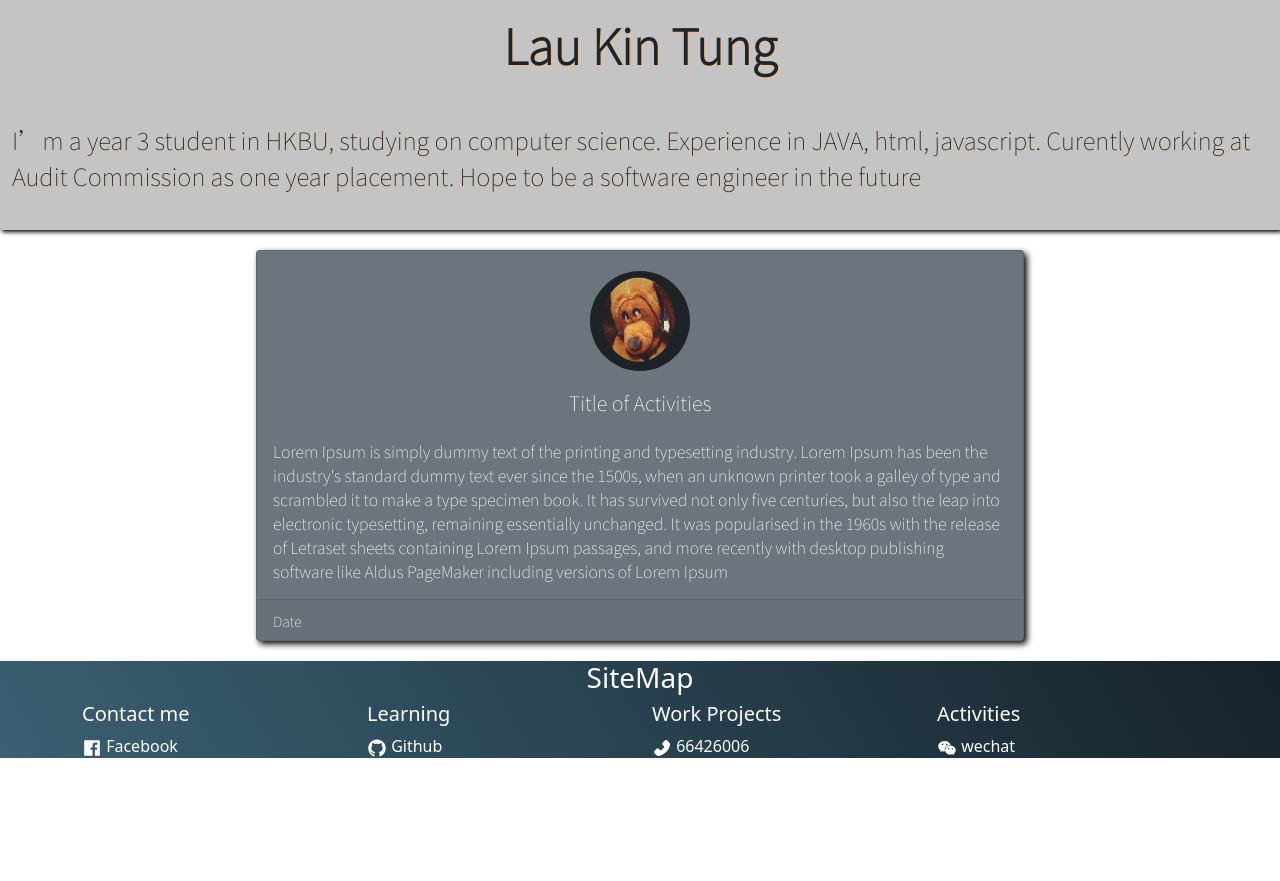
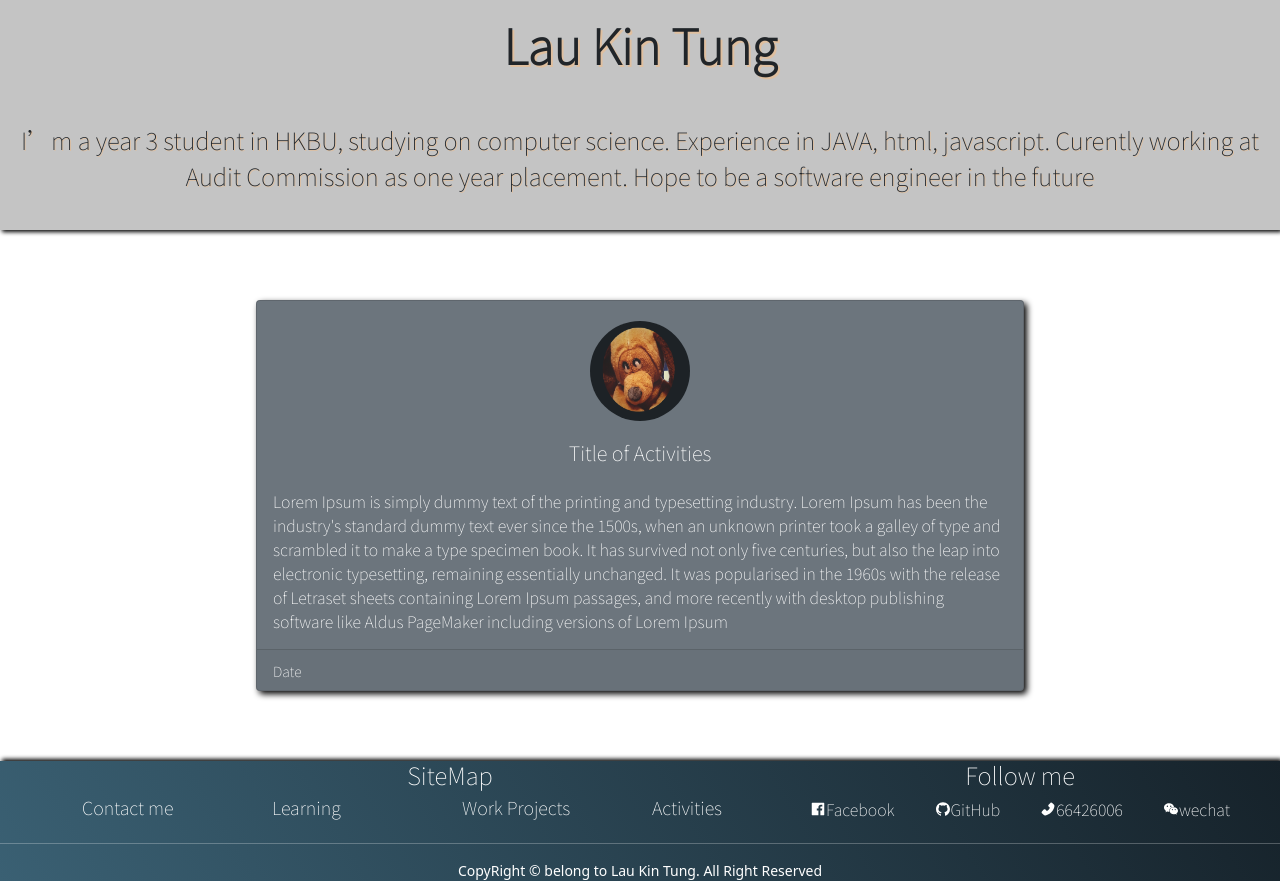
Before and after one commit to lunatoys123/portfolio_website, a React (Create React App) app: page / in a window 1280 px wide. Shown: the part 200-1081 px from the top of the page. Before the commit the page ends 958 px from the top, so only its background shows below. Built offline with nearby package versions, Linux system fonts and the light colour scheme.

Commit message:
Finish Initial Design and try to add data

```diff
--- a/src/Components/Footer/Footer.style.js
+++ b/src/Components/Footer/Footer.style.js
@@ -4,6 +4,41 @@ export const Wrapper = styled.div`
   background: linear-gradient(59deg, #3a6073, #16222a);
   color: white;
   height: 100%;
+  filter: drop-shadow(2px -2px 2px black);
 `;
 
-export const center = styled.div``;
+export const CopyRight = styled.div`
+  width: 100%;
+  height: 100%;
+  display: flex;
+  justify-content: center;
+  align-items: center;
+`;
+
+export const Title = styled.h3`
+  text-align: center;
+  font-weight: normal;
+  font-family: "Noto Sans TC", sans-serif;
+  font-size: 24px;
+`;
+
+export const SiteMap = styled.h5`
+  font-weight: normal;
+  font-family: "Noto Sans TC", sans-serif;
+  font-size: 18px;
+`;
+
+export const Follow = styled.div`
+  display: flex;
+  justify-content: center;
+  align-items: center;
+  padding: 0px 20px;
+  font-weight: normal;
+  font-family: "Noto Sans TC", sans-serif;
+`;
+
+export const FollowLayout = styled.div`
+  display: flex;
+  justify-content: center;
+  align-items: center;
+`;
--- a/src/Components/Footer/index.js
+++ b/src/Components/Footer/index.js
@@ -1,27 +1,73 @@
 import React from "react";
-import { Wrapper } from "./Footer.style";
+import {
+  Wrapper,
+  CopyRight,
+  Title,
+  SiteMap,
+  Follow,
+  FollowLayout,
+} from "./Footer.style";
 import { Container, Row, Col } from "react-bootstrap";
-import { AiFillFacebook, AiFillGithub, AiFillPhone, AiFillWechat } from "react-icons/ai";
+import {
+  AiFillFacebook,
+  AiFillGithub,
+  AiFillPhone,
+  AiFillWechat,
+} from "react-icons/ai";
 const Footer = () => {
   return (
     <Wrapper>
       <Container>
         <Row>
-            <Col><h3 align="center">SiteMap</h3></Col>
+          <Col sm={8}>
+            <Title>SiteMap</Title>
+          </Col>
+          <Col sm={4}>
+            <Title>Follow me</Title>
+          </Col>
         </Row>
         <Row>
-          <Col><h5>Contact me</h5></Col>
-          <Col><h5>Learning</h5></Col>
-          <Col><h5>Work Projects</h5></Col>
-          <Col><h5>Activities</h5></Col>
-        </Row>
-        <Row>
-            <Col><AiFillFacebook size={20} /> Facebook</Col>
-            <Col><AiFillGithub size={20} /> Github</Col>
-            <Col><AiFillPhone size={20} /> 66426006</Col>
-            <Col><AiFillWechat size={20} /> wechat</Col>
+          <Col sm={2}>
+            <SiteMap>Contact me</SiteMap>
+          </Col>
+          <Col sm={2}>
+            <SiteMap>Learning</SiteMap>
+          </Col>
+          <Col sm={2}>
+            <SiteMap>Work Projects</SiteMap>
+          </Col>
+          <Col sm={2}>
+            <SiteMap>Activities</SiteMap>
+          </Col>
+          <Col sm={4}>
+            <FollowLayout>
+              <Follow>
+                <AiFillFacebook />
+                Facebook
+              </Follow>
+              <Follow>
+                <AiFillGithub />
+                GitHub
+              </Follow>
+              <Follow>
+                <AiFillPhone />
+                66426006
+              </Follow>
+              <Follow>
+                <AiFillWechat />
+                wechat
+              </Follow>
+            </FollowLayout>
+          </Col>
         </Row>
       </Container>
+      <hr />
+      <CopyRight>
+        <small>
+          CopyRight <span>&copy;</span> belong to Lau Kin Tung. All Right
+          Reserved
+        </small>
+      </CopyRight>
     </Wrapper>
   );
 };
--- a/src/Components/Header/index.js
+++ b/src/Components/Header/index.js
@@ -2,7 +2,6 @@ import React from "react";
 import Container from "react-bootstrap/Container";
 import Row from "react-bootstrap/Row";
 import Col from "react-bootstrap/Col";
-//import "./HeaderExtra.css";
 import { Background, CenterElement, Logo } from "./Header.style";
 import icon from "./../../Images/icon.png";
 const Header = () => {
@@ -26,7 +25,7 @@ const Header = () => {
         <Row>
           <Col>
             <CenterElement>
-              <p>
+              <p align="center">
                 I’m a year 3 student in HKBU, studying on computer science.
                 Experience in JAVA, html, javascript. Curently working at Audit
                 Commission as one year placement. Hope to be a software engineer
--- a/src/Components/MainContent/MainContent.style.js
+++ b/src/Components/MainContent/MainContent.style.js
@@ -1,8 +1,9 @@
 import styled from "styled-components";
 
 export const Wrapper = styled.div`
-    margin-left:auto;
-    margin-right:auto;
+  margin: 50px 0px;
+  margin-left: auto;
+  margin-right: auto;
   width: 60%;
   padding: 20px 0px;
   filter: drop-shadow(3px 3px 3px black);
@@ -15,9 +16,9 @@ export const Image = styled.img`
   height: 100px;
   border-radius: 50%;
   margin: 20px 0px;
-`
+`;
 
 export const Center = styled.div`
-    margin-left:auto;
-    margin-right:auto;
+  margin-left: auto;
+  margin-right: auto;
 `;
```
Also changed, not shown: src/Components/Header/data.js (added, +9 -0 lines), 1 other file (tests, documents, lock files or other folders). Lines whose indentation alone changed are shown as unchanged.
